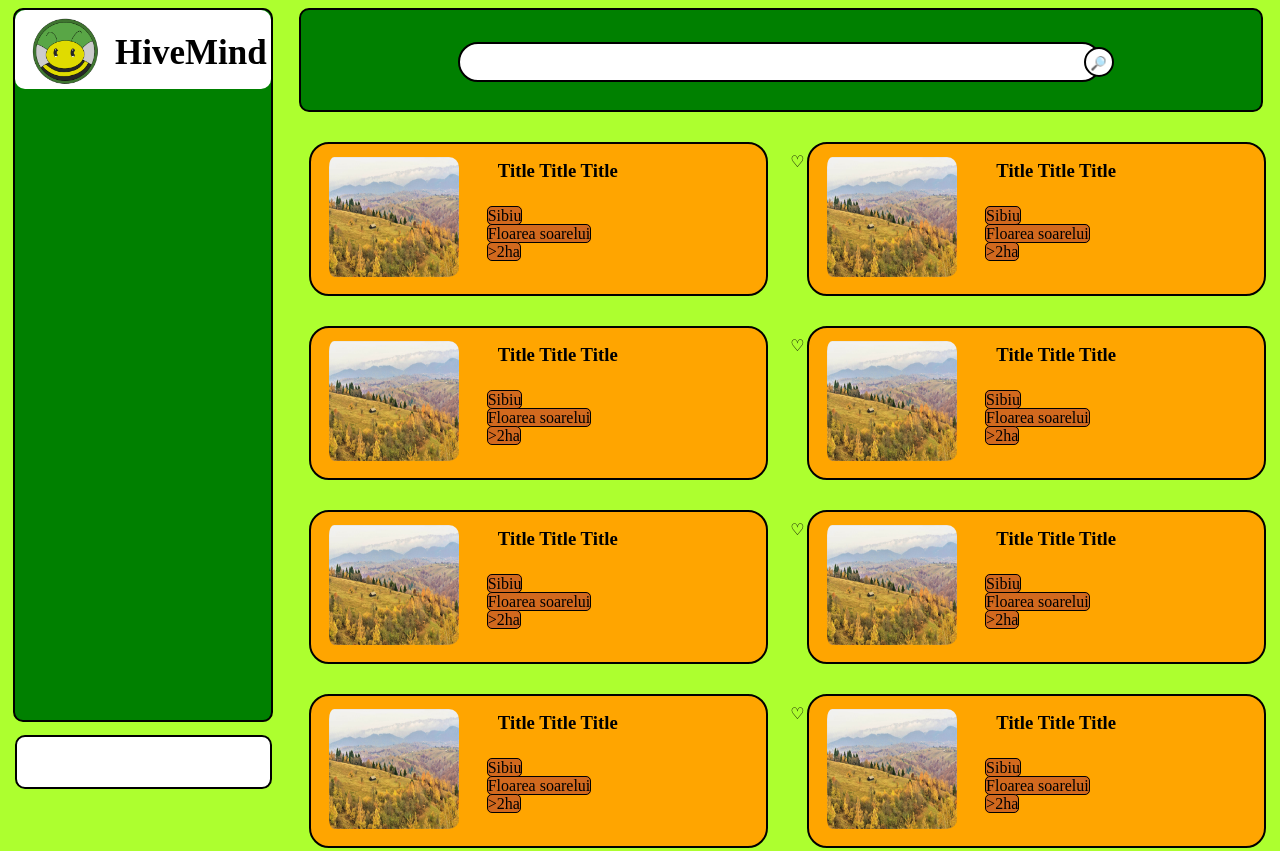
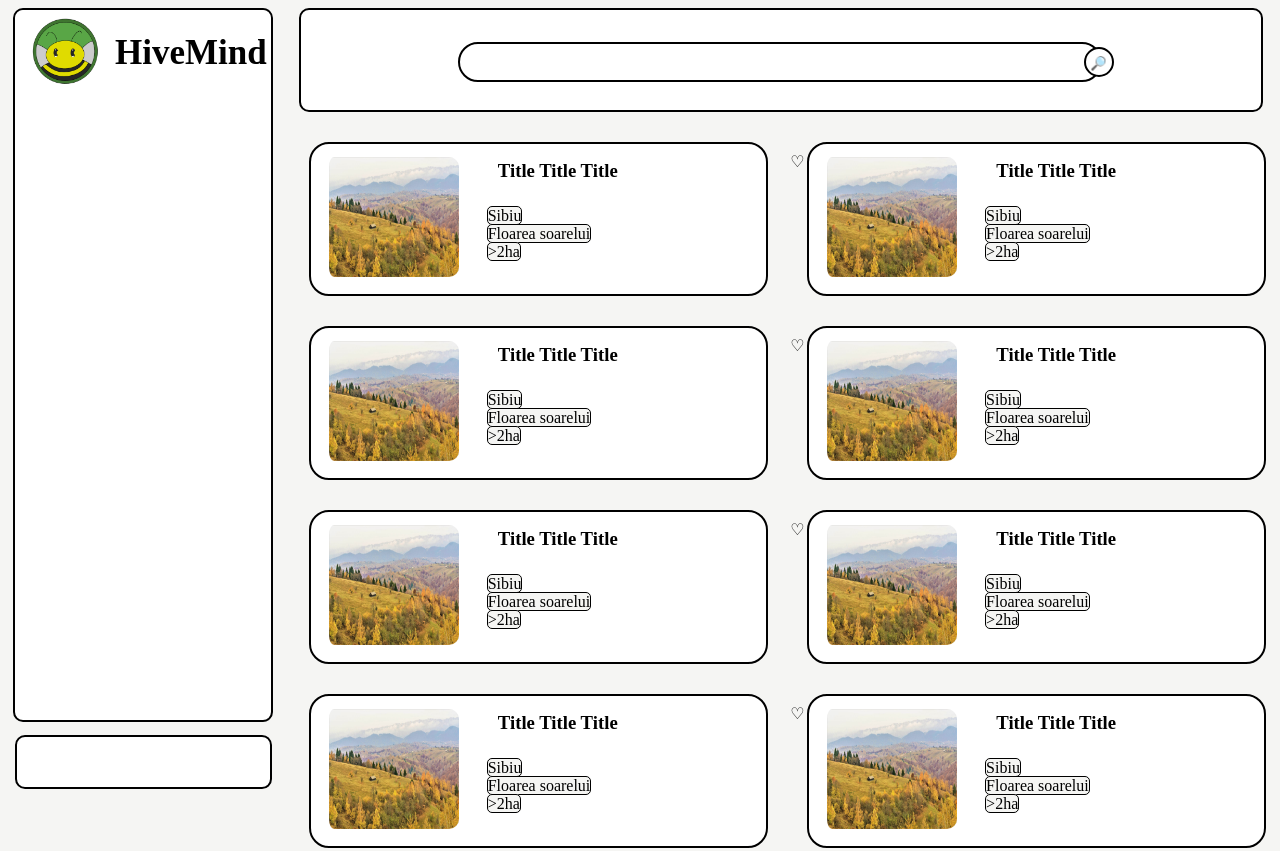
Before and after one commit to DusciucDaniel/HiveMind, a plain HTML site: page index.html in a window 1280 px wide. Shown: the top 851 px of the page. Drawn offline with Linux system fonts and the light colour scheme.

Commit message:
9 Mar 2025, 01:10

```diff
--- a/style.css
+++ b/style.css
@@ -1,5 +1,5 @@
 body {
-    background-color: greenyellow;
+    background-color: #f5f5f3;
 }
 
 LeftTab {
@@ -9,7 +9,7 @@ LeftTab {
     width: 20%;
     height: 710px;
     margin: 0 20% 100% 5px;
-    background-color: green;
+    background-color: white;
     z-index: 1;
     border-radius: 10px;
 }
@@ -47,7 +47,7 @@ TopTab {
     padding-left: 10px;
     padding-right: 30px;
     margin-left: 2.5%;
-    background-color: green;
+    background-color: white;
     border-radius: 10px;
 }
 
@@ -58,7 +58,7 @@ Products {
     margin-left: 3.5%;
     height: 150px;
     border-radius: 20px;
-    background-color: orange;
+    background-color: white;
     margin-bottom: 30px;
 }
 
@@ -157,5 +157,5 @@ p2 {
     bottom: 20px;
     border: 1px solid black;
     border-radius: 5px;
-    background-color:chocolate;
+    background-color: #f5f5f3;
 }
```
